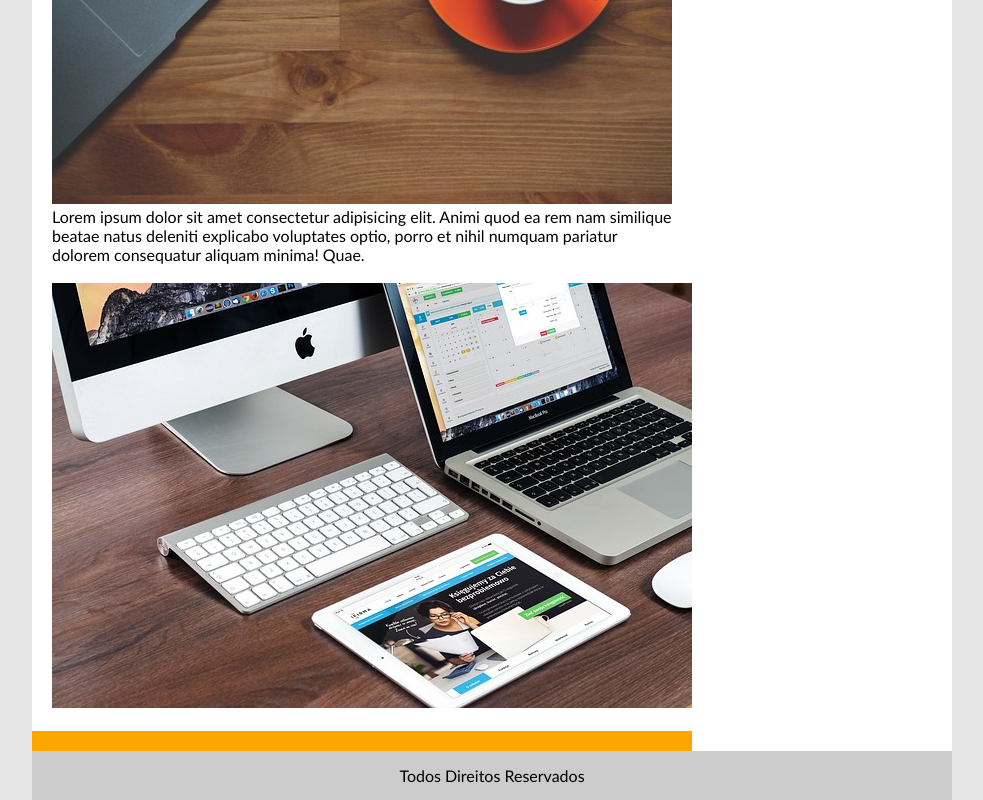
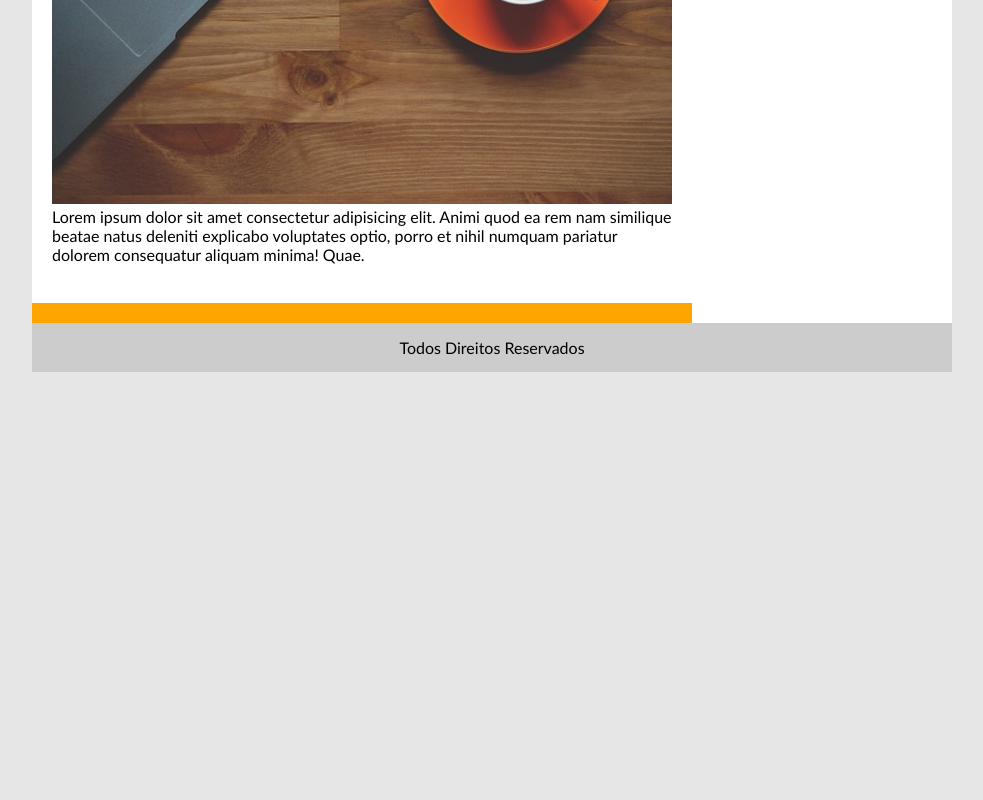
Before and after one commit to victor-manoel/Site-exemplo, a plain HTML site: page projeto-tecblog/index.html in a window 1280 px wide. Shown: the part 413-1213 px from the top of the page, without its empty margins (148-1131 px from the left). After the commit the page ends 800 px from the top, so only its background shows below. Drawn offline with Linux system fonts and the light colour scheme.

Commit message:
Remoçao de imagem

```diff
--- a/projeto-tecblog/index.html
+++ b/projeto-tecblog/index.html
@@ -33,8 +33,6 @@
 					<img width="620px" src="imagens/imagem1.jpg">
 					<p>Lorem ipsum dolor sit amet consectetur adipisicing elit. Animi quod ea rem nam similique beatae natus deleniti explicabo voluptates optio, porro et nihil numquam pariatur dolorem consequatur aliquam minima! Quae.</p>
 					<a href="">Leia Mais</a>
-
-					<img src="imagens/imagem2.jpg" alt="">
 				</div>
 				<!--fechamento postagem-->
 			</div>
```
